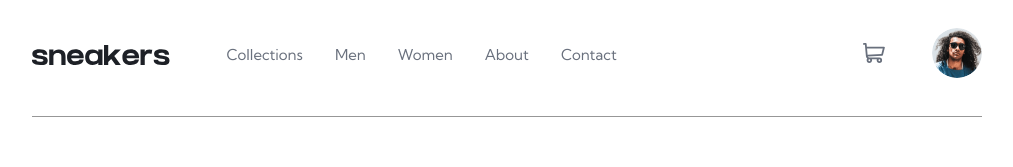
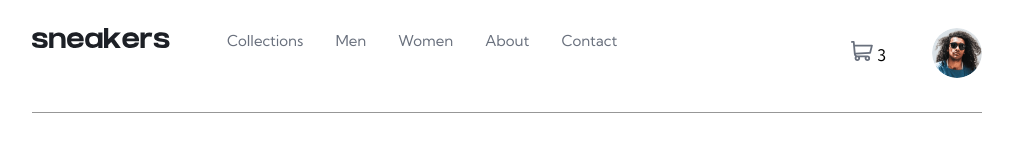
Before and after one commit to BlessTheBoy/ecommerce-product-page-main, a plain HTML site: page index.html in a window 1280 px wide. Shown: the top 167 px of the page, without its empty margins (133-1146 px from the left). Drawn offline with Linux system fonts and the light colour scheme.

Commit message:
styling header

```diff
--- /dev/null
+++ b/_header.scss
@@ -0,0 +1,48 @@
+header {
+  display: grid;
+  grid-template-columns: auto 1fr auto;
+  column-gap: 57px;
+  padding: 28px 0 34px;
+  border-bottom: 1px solid #979797;
+
+  .navWrap nav ul {
+    list-style: none;
+    display: flex;
+    gap: 32px;
+
+    li {
+      font-weight: 400;
+      font-size: 15px;
+      line-height: 26px;
+      color: #69707d;
+
+      &:hover,
+      &.active,
+      &:focus {
+        color: #1d2026;
+      }
+    }
+  }
+
+  .iconsWrap {
+    display: flex;
+    gap: 46px;
+    align-items: center;
+
+    .avatar {
+      box-sizing: content-box;
+      border-radius: 50%;
+      width: 50px;
+
+      @media screen and (max-width: 800px) {
+        width: 24px;
+      }
+
+      &:hover,
+      &:focus {
+        border: 2px solid #ff7e1b;
+        outline: none;
+      }
+    }
+  }
+}
--- a/index.html
+++ b/index.html
@@ -23,37 +23,42 @@
     <link rel="stylesheet" href="css/style.css" />
   </head>
   <body>
-    <header>
-      <div>
-        <img class="logo" src="images/logo.svg" alt="" />
+    <header class="header">
+      <div class="logoWrap">
+        <img
+          src="images/icon-menu.svg"
+          alt="hamburger"
+          id="hamburger"
+          class="mobile"
+        />
+        <img src="images/logo.svg" alt="" class="logo" />
+      </div>
+
+      <div class="navWrap">
+        <img
+          src="images/icon-close.svg"
+          alt="closeMenu"
+          id="closeImage"
+          class="mobile"
+        />
+
         <nav>
           <ul>
-            <li>
-              <a href="#">Collections</a>
-            </li>
-            <li>
-              <a href="#">Men</a>
-            </li>
-            <li>
-              <a href="#">Women</a>
-            </li>
-            <li>
-              <a href="#">About</a>
-            </li>
-            <li>
-              <a href="#">Contact</a>
-            </li>
+            <li><a href="#">Collections</a></li>
+            <li><a href="#">Men</a></li>
+            <li><a href="#">Women</a></li>
+            <li><a href="#">About</a></li>
+            <li><a href="#">Contact</a></li>
           </ul>
         </nav>
       </div>
 
-      <div>
-        <a href="#">
-          <img class="cart" src="images/icon-cart.svg" alt="" />
-        </a>
-        <a href="#">
-          <img class="avatar" src="images/image-avatar.png" alt="" />
-        </a>
+      <div class="iconsWrap">
+        <div class="cartWrap">
+          <img src="images/icon-cart.svg" alt="cart icon" class="cart" />
+          <span>3</span>
+        </div>
+        <img src="images/image-avatar.png" alt="user avatar" class="avatar" tabindex="0" />
       </div>
     </header>
 
--- a/style.scss
+++ b/style.scss
@@ -1,3 +1,5 @@
+@import "header";
+
 * {
   margin: 0;
   padding: 0;
@@ -21,50 +23,11 @@ body {
   flex-direction: column;
 }
 
-header {
-  display: flex;
-  justify-content: space-between;
-  align-items: center;
-  padding: 28px 0 34px;
-  border-bottom: 1px solid #979797;
+.mobile {
+  display: none;
 
-  > div {
-    display: flex;
-    align-items: center;
-  }
-
-  .logo {
-    width: 138px;
-  }
-
-  nav ul {
-    display: flex;
-    align-items: center;
-    justify-content: space-between;
-    list-style: none;
-    margin-left: 56.5px;
-    gap: 32px;
-    // max-width: 1140px;
-
-    li {
-      font-weight: normal;
-      font-size: 15px;
-      line-height: 26px;
-      color: #69707d;
-      transition: color 0.3s;
-
-      &:hover {
-        color: #1d2026;
-      }
-    }
-  }
-
-  .avatar {
-    width: 50px;
-    height: 50px;
-    border-radius: 50%;
-    display: inline-block;
-    margin-left: 47px;
+  @media screen and (max-width: 800px) {
+    display: block;
   }
 }
 
```
Also changed, not shown: css/style.css, 1 other file.
